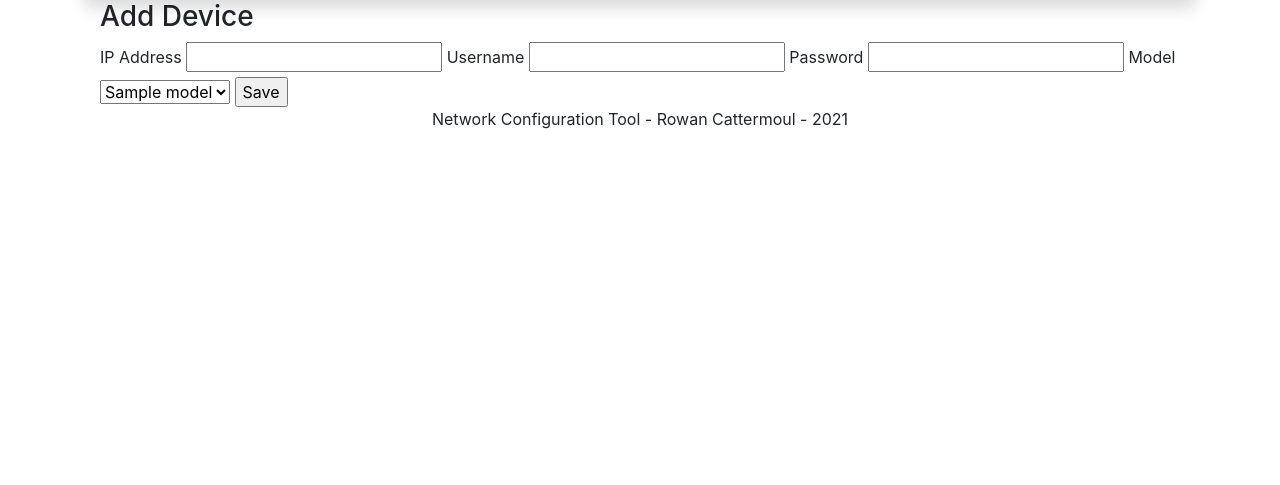
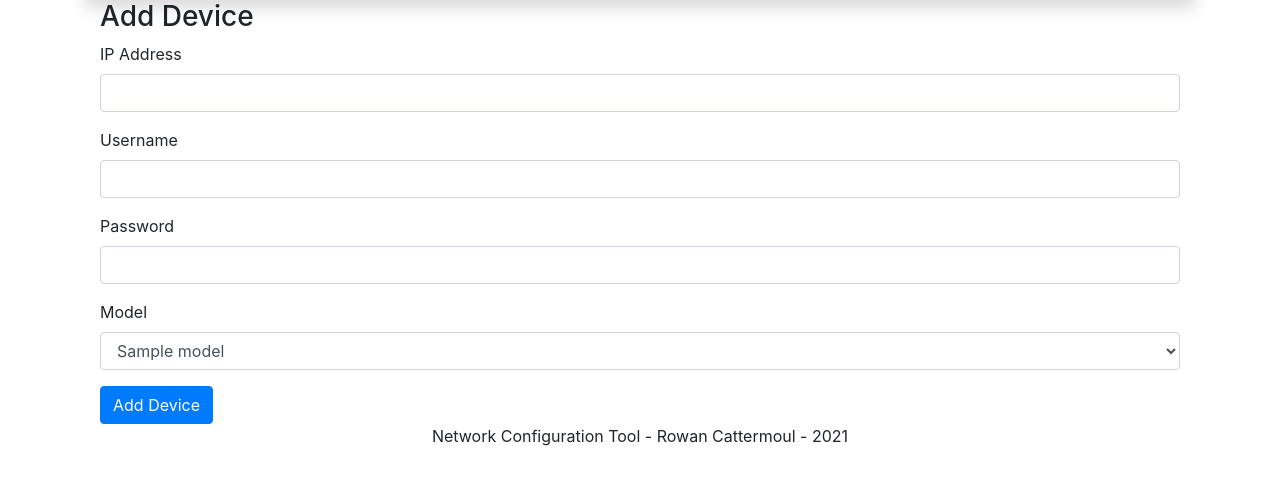
Before and after one commit to RowCatt/NetworkConfigurationTool, a PHP site: page /add_device.php in a window 1280 px wide. Shown: the part 40-525 px from the top of the page. Run offline with PHP 8.4, Linux system fonts and the light colour scheme; tables that the repository leaves empty or names only in its code hold one stand-in row (values such as "Sample post").

Commit message:
making form look nicer

```diff
--- a/add_device.php
+++ b/add_device.php
@@ -21,17 +21,24 @@ require("requires/connect.php");
 
             <form action='process/addDeviceProcess.php' method='post'>
 
+                <div class="form-group">
                     <label for="ip">IP Address</label>
-                <input type="text" name="ip" id="ip">
+                    <input type="text" class="form-control" name="ip" id="ip">
+                </div>
 
+                <div class="form-group">
                     <label for="username">Username</label>
-                <input type="text" name="username" id="username">
+                    <input type="text" class="form-control" name="username" id="username">
+                </div>
 
+                <div class="form-group">
                     <label for="password">Password</label>
-                <input type="text" name="password" id="password">
+                    <input type="text" class="form-control" name="password" id="password">
+                </div>
 
+                <div class="form-group">
                     <label for="model">Model</label>
-                <select name="model" id="model">
+                    <select class="form-control" name="model" id="model">
                         <?php
 
                         // Get all models from DB
@@ -45,8 +52,9 @@ require("requires/connect.php");
 
                         ?>
                     </select>
+                </div>
 
-                <input type="submit" value="Save">
+                <button type="submit" class="btn btn-primary">Add Device</button>
 
             </form>
 
```
Also changed, not shown: devices.php (+5 -5 lines). Lines whose indentation alone changed are shown as unchanged.
